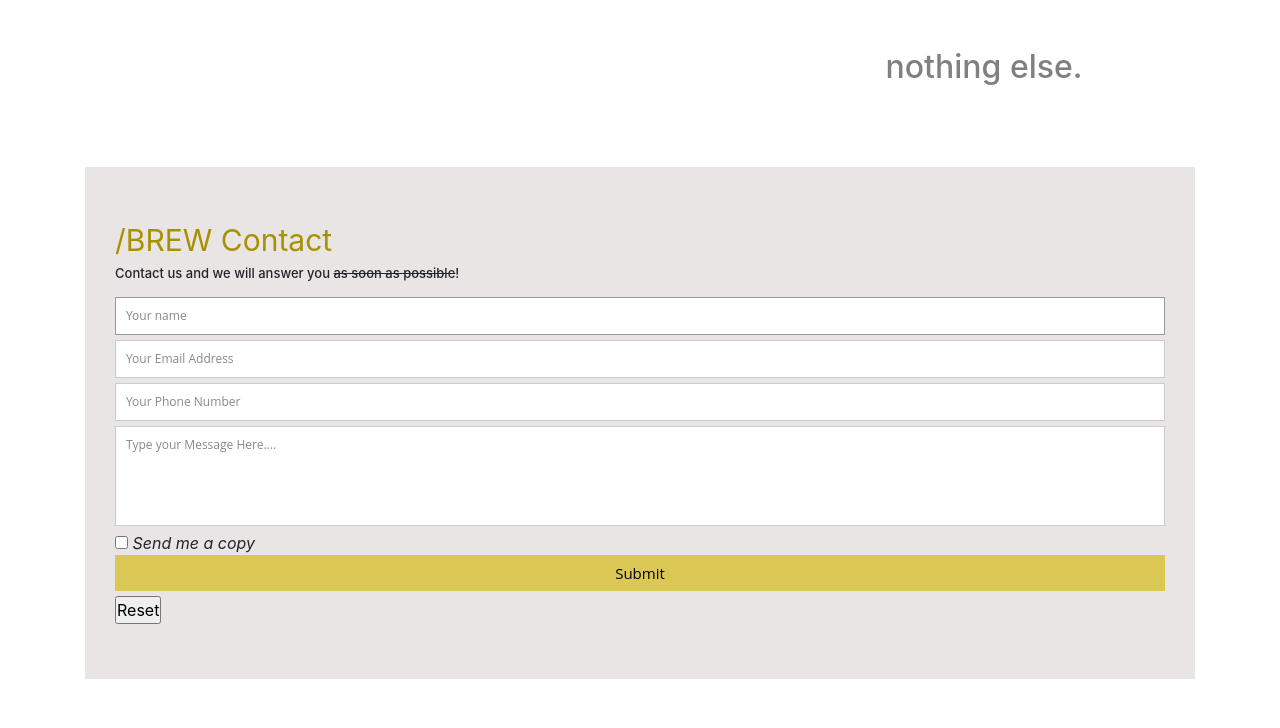
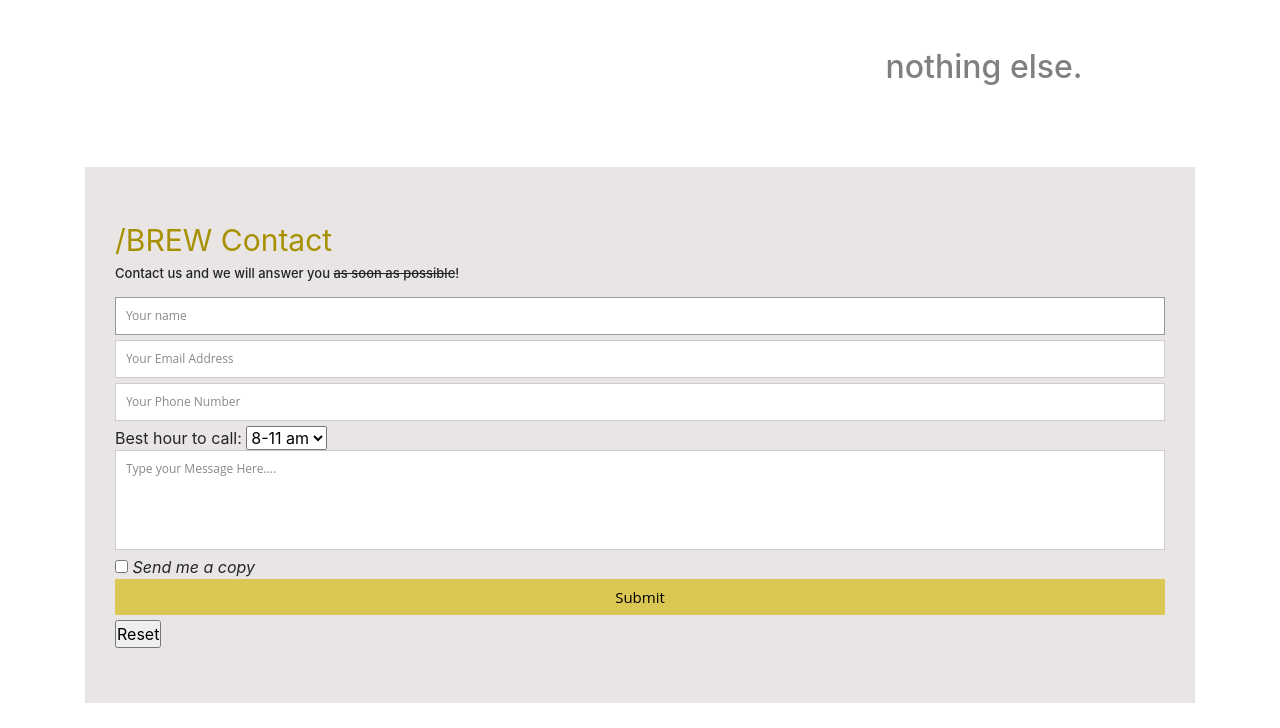
Before and after one commit to jsscgrnt/IHM, a plain HTML site: page site.html in a window 1280 px wide. Shown: the part 1214-1942 px from the top of the page. Before the commit the page ends 1918 px from the top, so only its background shows below. Drawn offline with nearby package versions, Linux system fonts and the light colour scheme; files whose address does not match are found by name.

Commit message:
added drop down selection

```diff
--- a/site.html
+++ b/site.html
@@ -138,6 +138,12 @@
                   <fieldset>
                     <input placeholder="Your Phone Number" type="tel" tabindex="3">
                   </fieldset>
+                    Best hour to call: <select name="hora" aria-placeholder=" ">
+                      <!-- <option value="choose"> </option> -->
+                      <option value="8-11 am" >8-11 am</option>
+                      <option value="1-6 pm">1-6 pm</option>
+                      <option value="9-11 pm">9-11 pm</option>
+                    </select>
                   <fieldset>
                     <textarea placeholder="Type your Message Here...." tabindex="5" required></textarea>
                   </fieldset>
```
